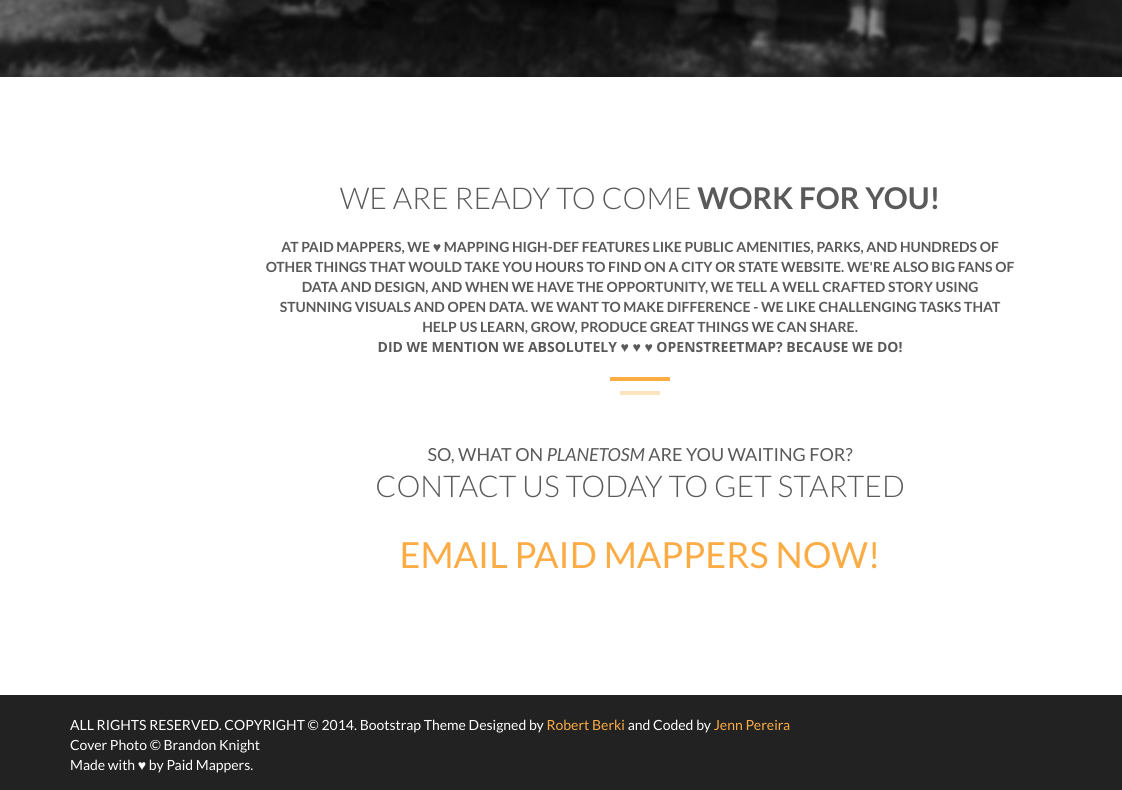
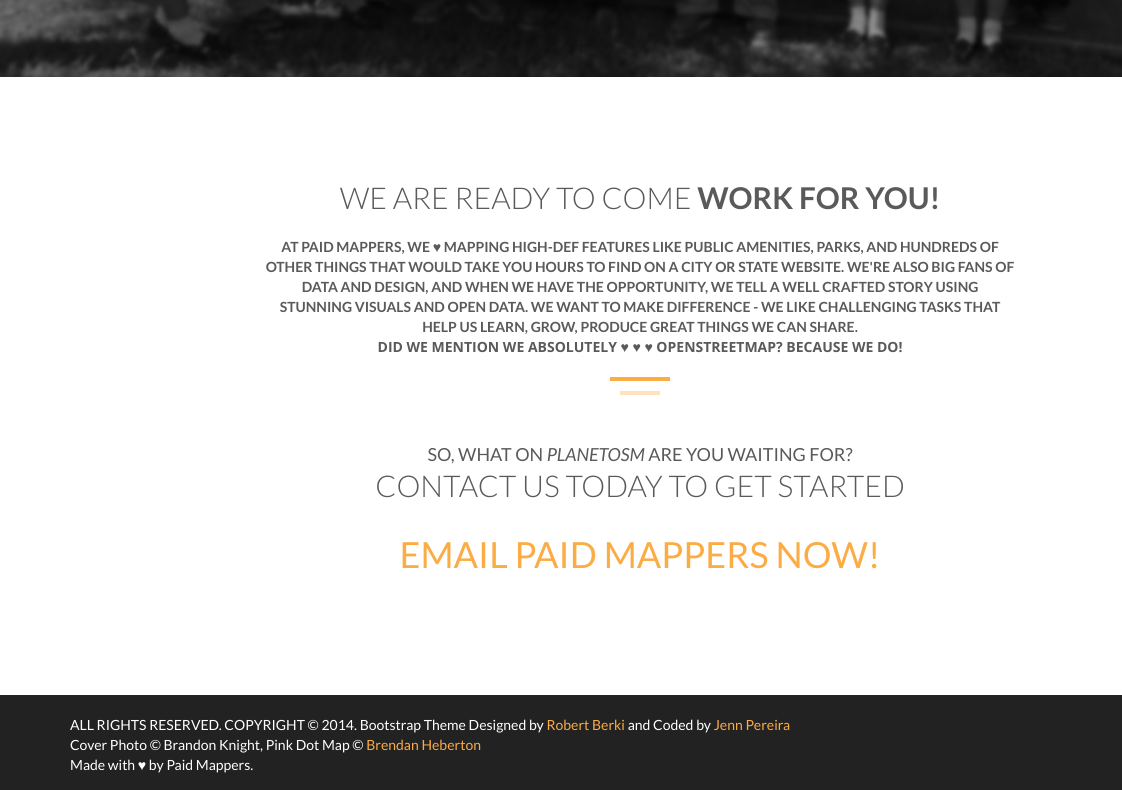
Before and after one commit to paidmappers/home, a plain HTML site: page index.html in a window 1280 px wide. Shown: the part 1937-2727 px from the top of the page, 0-1122 px from the left. Drawn offline with nearby package versions, Linux system fonts and the light colour scheme.

Commit message:
add attribution dummy

```diff
--- a/index.html
+++ b/index.html
@@ -209,7 +209,7 @@
         <div class="container">
             <div class="pull-left fnav">
                 ALL RIGHTS RESERVED. COPYRIGHT © 2014. Bootstrap Theme Designed by <a href="https://dribbble.com/shots/1817781--FREEBIE-Spirit8-Digital-agency-one-page-template">Robert Berki</a> and Coded by <a href="https://dribbble.com/jennpereira">Jenn Pereira</a></br>
-                Cover Photo © Brandon Knight</br>
+                Cover Photo © Brandon Knight, Pink Dot Map © <a href="https://twitter.com/BrendansWeather">Brendan Heberton</a></br>
                 Made with ♥ by Paid Mappers.
             </div>
             <div class="pull-right fnav">
```
